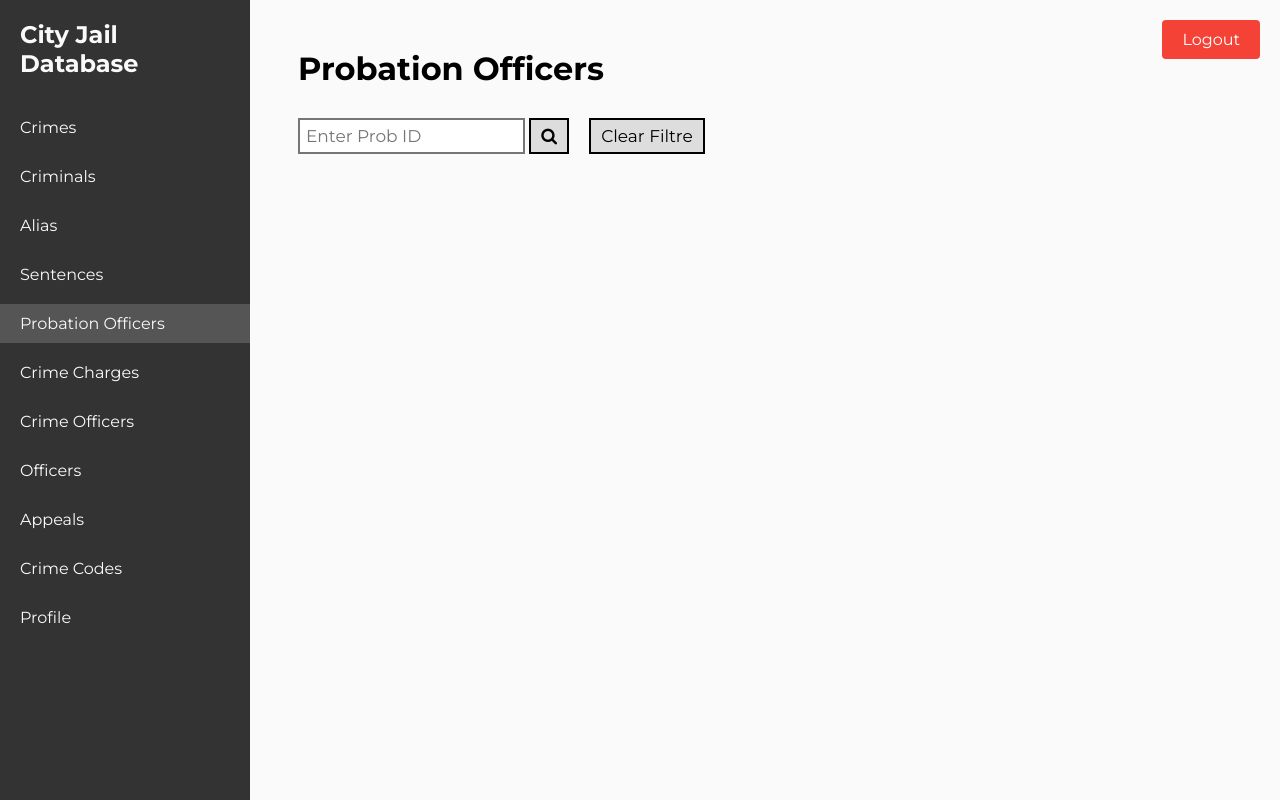
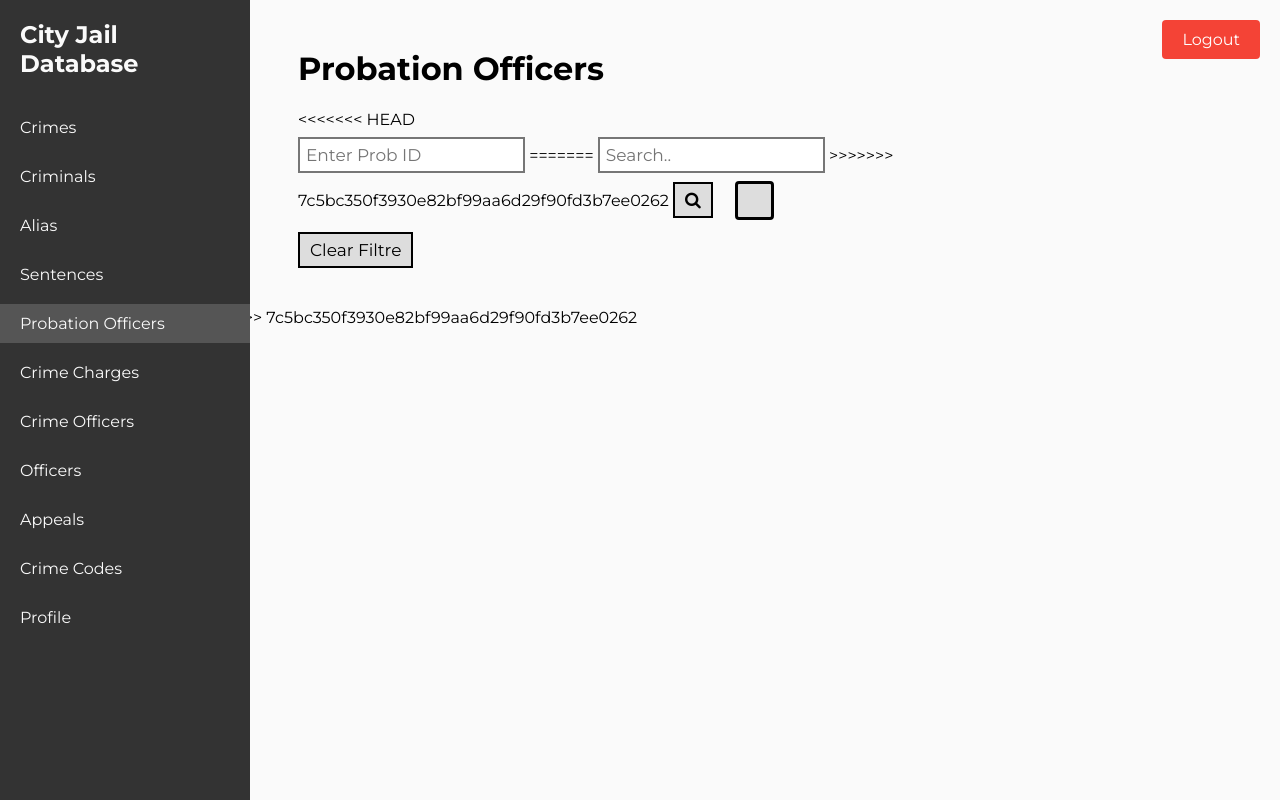
Before and after one commit to 395110n/CSUY3083Project, a Python web app: template templates/prob_officers.html in a window 1280 px wide. Run offline with Jinja, Linux system fonts and the light colour scheme; the template is opened without the code that fills it, so the values that code supplies are empty.

Commit message:
finish return

```diff
--- a/static/css/styles.css
+++ b/static/css/styles.css
@@ -81,3 +81,17 @@ body {
   font-size: 16px;
   cursor: pointer;
 }
+
+.return-button {
+  background-color: white;
+  border: none;
+  color: black;
+  padding: 10px 20px;
+  text-align: center;
+  text-decoration: none;
+  display: inline-block;
+  font-size: 16px;
+  margin: 4px 2px;
+  cursor: pointer;
+  border-radius: 4px;
+}
--- a/templates/prob_officers.html
+++ b/templates/prob_officers.html
@@ -14,68 +14,71 @@
       href="https://fonts.googleapis.com/css2?family=DM+Sans:ital,opsz,wght@0,9..40,100..1000;1,9..40,100..1000&family=Montserrat:ital,wght@0,100..900;1,100..900&display=swap"
       rel="stylesheet"
     />
-    <link
-      rel="stylesheet"
-      href="https://cdnjs.cloudflare.com/ajax/libs/font-awesome/4.7.0/css/font-awesome.min.css"
-    />
+    <link rel="stylesheet" href="https://cdnjs.cloudflare.com/ajax/libs/font-awesome/4.7.0/css/font-awesome.min.css">
+    <style>
+      .logout-button {
+          position: fixed;
+          top: 20px;
+          right: 20px;
+          background-color: #f44336;
+          color: white;
+          border: none;
+          border-radius: 4px;
+          padding: 10px 20px;
+          text-align: center;
+          text-decoration: none;
+          font-size: 16px;
+          cursor: pointer;
+      }
+    </style>
   </head>
   <body>
     <!-- Sidebar navigation -->
     <div class="sidebar">
       <h2>City Jail Database</h2>
       <a href="{{ url_for('crimes', username=session['username']) }}">Crimes</a>
-      <a href="{{ url_for('criminals', username=session['username']) }}"
-        >Criminals</a
-      >
+      <a href="{{ url_for('criminals', username=session['username']) }}">Criminals</a>
       <a href="{{ url_for('alias', username=session['username']) }}">Alias</a>
-      <a href="{{ url_for('sentences', username=session['username']) }}"
-        >Sentences</a
-      >
-      <a
-        href="{{ url_for('prob_officers', username=session['username']) }}"
-        class="active"
-        >Probation Officers</a
-      >
-      <a href="{{ url_for('crime_charges', username=session['username']) }}"
-        >Crime Charges</a
-      >
-      <a href="{{ url_for('crime_officers', username=session['username']) }}"
-        >Crime Officers</a
-      >
-      <a href="{{ url_for('officers', username=session['username']) }}"
-        >Officers</a
-      >
-      <a href="{{ url_for('appeals', username=session['username']) }}"
-        >Appeals</a
-      >
-      <a href="{{ url_for('crime_codes', username=session['username']) }}"
-        >Crime Codes</a
-      >
-      <a href="{{ url_for('profile', username=session['username']) }}"
-        >Profile</a
-      >
+      <a href="{{ url_for('sentences', username=session['username']) }}">Sentences</a>
+      <a href="{{ url_for('prob_officers', username=session['username']) }}"  class="active" >Probation Officers</a>
+      <a href="{{ url_for('crime_charges', username=session['username']) }}">Crime Charges</a>
+      <a href="{{ url_for('crime_officers', username=session['username']) }}">Crime Officers</a>
+      <a href="{{ url_for('officers', username=session['username']) }}">Officers</a>
+      <a href="{{ url_for('appeals', username=session['username']) }}">Appeals</a>
+      <a href="{{ url_for('crime_codes', username=session['username']) }}">Crime Codes</a>
+      <a href="{{ url_for('profile', username=session['username']) }}">Profile</a>
     </div>
 
     <!-- Main content -->
     <div class="content">
       <h1>Probation Officers</h1>
       <div class="search-container">
+<<<<<<< HEAD
         <form style="display: inline-block;"
           action="{{ url_for('prob_officers', username=session['username']) }}"
           method="GET"
         >
           <input type="text" placeholder="Enter Prob ID" name="prob_id" />
+=======
+        <form action="">    <!-- action connects to flask??? -->
+          <input type="text" placeholder="Search.." name="search">
+>>>>>>> 7c5bc350f3930e82bf99aa6d29f90fd3b7ee0262
           <button type="submit"><i class="fa fa-search"></i></button>
+          <button id="return-button" class="return-button"><i class="fas fa-arrow-left"></i></button>
         </form>
         <button type="button" id="clear" onclick="clearFilter()" style="display:{{show}};">Clear Filtre</button>
       </div>
       {{ data | safe }}
     </div>
     <a href="{{ url_for('logout') }}" class="logout-button">Logout</a>
+<<<<<<< HEAD
     <script>
       function clearFilter() {
         window.location.href = "{{ url_for('prob_officers', username=session['username']) }}";
       }
     </script>
+=======
+
+>>>>>>> 7c5bc350f3930e82bf99aa6d29f90fd3b7ee0262
   </body>
 </html>
```
Also changed, not shown: server.py (+23 -0 lines), templates/login.html (+11 -2 lines), templates/registration.html (+16 -0 lines), README.md.
